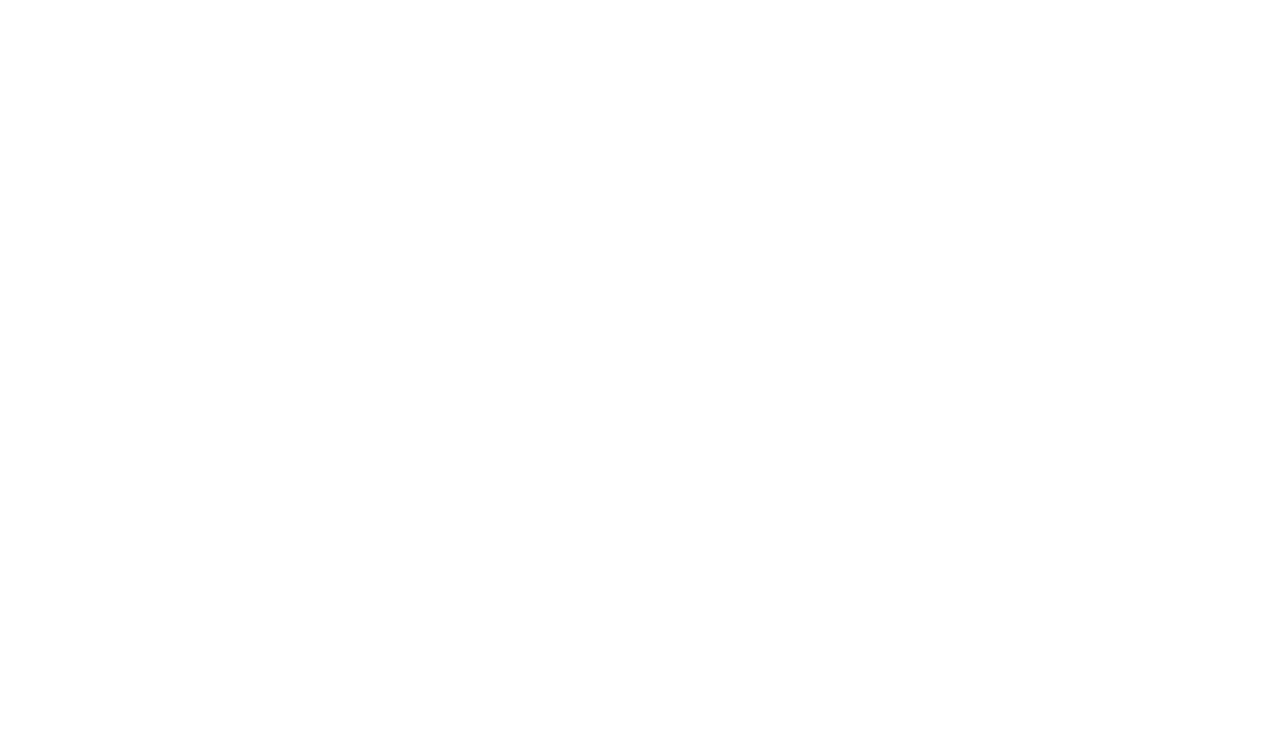
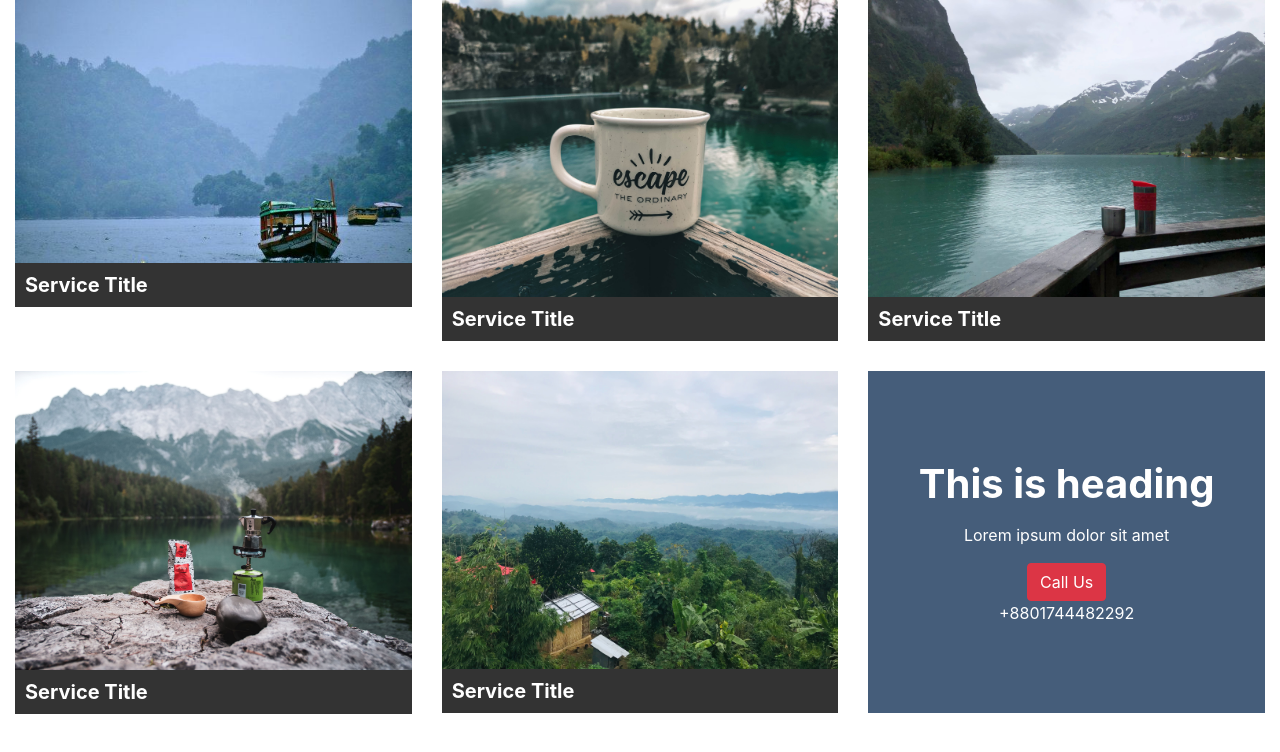
Before and after one commit to tarekahamed02/100-Days-Html-Practice-Challenge, a plain HTML site: page day1/index.html in a window 1280 px wide. Drawn offline with nearby package versions, Linux system fonts and the light colour scheme.

Commit message:
day1 html practice done

```diff
--- a/day1/index.html
+++ b/day1/index.html
@@ -18,12 +18,70 @@
 <body>
 
     <section class="section-padding">
-        <div class="container">
+        <div class="container-fluid">
             <div class="row">
-                <div class="col-md-12">
-                    <div class="section-title">
+                <div class="col-md-4">
+                    <a href="" class="single-serviece-item">
+                        <div class="service-bg">
+                            <img src="assets/img/service-bg11.jpg" alt="">
+                        </div>
+                        <h2>service title</h2>
+                    </a>
+                </div>
+                <div class="col-md-4">
+                    <a href="" class="single-serviece-item">
+                        <div class="service-bg">
+                            <img src="assets/img/service-bg12.jpg" alt="">
+                        </div>
+                        <h2>service title</h2>
+                    </a>
+                </div>
+                <div class="col-md-4">
+                    <a href="" class="single-serviece-item">
+                        <div class="service-bg">
+                            <img src="assets/img/service-bg13.jpg" alt="">
+                        </div>
+                        <h2>service title</h2>
+                    </a>
+                </div>
+            </div>
+            <div class="row">
 
+                <div class="col-md-4">
+                    <a href="" class="single-serviece-item">
+                        <div class="service-bg">
+                            <img src="assets/img/service-bg14.jpg" alt="">
+                        </div>
+                        <h2>service title</h2>
+                    </a>
+                </div>
+                <div class="col-md-4">
+                    <a href="" class="single-serviece-item">
+                        <div class="service-bg">
+                            <img src="assets/img/service-bg15.jpg" alt="">
+                        </div>
+                        <h2>service title</h2>
+                    </a>
+                </div>
+                <div class="col-md-4">
+                    <div href="" class="single-serviece-item fake-service">
+                        <div class="service-bg">
+                            <img src="assets/img/service-bg15.jpg" alt="">
+                        </div>
+                        <h2>&nbsp;</h2>
+
+                        <div class="service-cta">
+                            <div class="service-cta-inner">
+                                <div class="service-cta-tablecell">
+                                    <h1>This is heading</h1>
+                                    <p>Lorem ipsum dolor sit amet</p>
+                                    <div class="service-btn btn btn-danger">Call Us</div>
+                                    <p>+8801744482292</p>
+                                </div>
+                            </div>
+                        </div>
                     </div>
+
                 </div>
             </div>
         </div>
--- a/day1/style.css
+++ b/day1/style.css
@@ -2,21 +2,38 @@
     float: left;
     margin-right: 15px;
 }
+
 .alignright {
     float: right;
     margin-left: 15px;
 }
+
 .aligncenter {
     display: block;
     margin: 0 auto 15px;
 }
-a:hover { text-decoration: none }
-a:focus { outline: 0 solid; text-decoration: none}
+
+a:hover {
+    text-decoration: none
+}
+
+a:focus {
+    outline: 0 solid;
+    text-decoration: none
+}
+
 img {
     max-width: 100%;
     height: auto;
 }
-input:focus, button:focus, textarea:focus, a:focus {outline: none}
+
+input:focus,
+button:focus,
+textarea:focus,
+a:focus {
+    outline: none
+}
+
 h1,
 h2,
 h3,
@@ -26,6 +43,61 @@ h6 {
     margin: 0 0 15px;
     font-weight: 700;
 }
+
 p:last-child {
     margin-bottom: 0
 }
+
+
+
+.service-bg img {
+    width: 100%;
+}
+
+.single-serviece-item {
+    display: block;
+    margin-bottom: 30px;
+}
+
+.single-serviece-item h2 {
+    background: #333;
+    color: #fff;
+    text-transform: capitalize;
+    padding: 10px;
+    left: 0;
+    font-size: 20px;
+}
+
+
+.single-serviece-item.fake-service {
+    position: relative;
+}
+
+.fake-service .service-bg,
+.fake-service h2 {
+    opacity: 0;
+}
+
+.service-cta {
+    position: absolute;
+    left: 0;
+    top: 0;
+    height: 100%;
+    width: 100%;
+}
+
+
+
+.service-cta-inner {
+    background: #455d7a;
+    color: #fff;
+    display: table;
+    height: 100%;
+    width: 100%;
+}
+
+.service-cta-tablecell {
+    display: table-cell;
+    vertical-align: middle;
+    text-align: center;
+}
```
Also changed, not shown: day1/assets/img/service-bg11.jpg (added), day1/assets/img/service-bg12.jpg (added), day1/assets/img/service-bg13.jpg (added), day1/assets/img/service-bg14.jpg (added), day1/assets/img/service-bg15.jpg (added), 1 other file.
